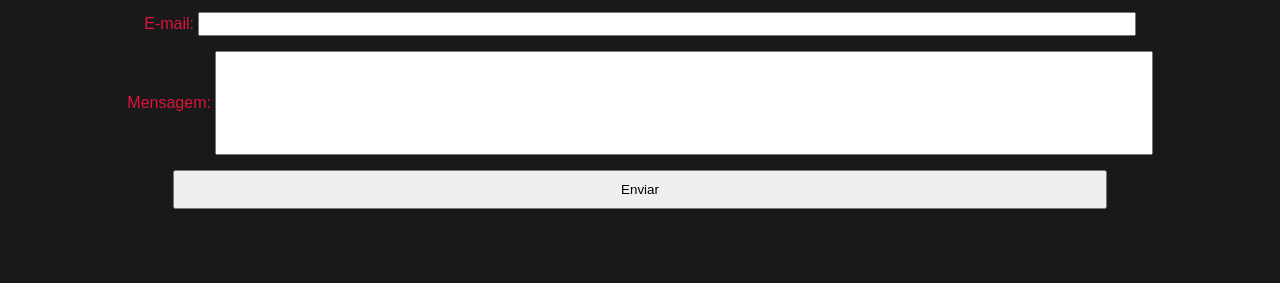
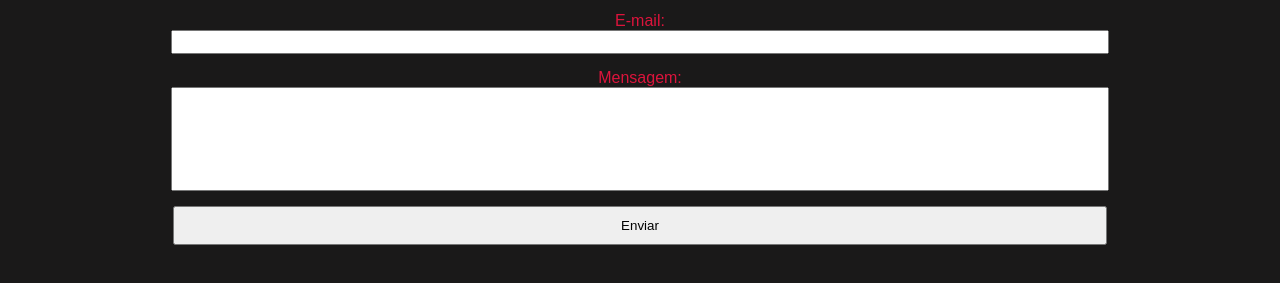
Before and after one commit to W1NG4MER/prova, a plain HTML site: page pages/contato.html in a window 1280 px wide. Shown: the part 385-668 px from the top of the page. Drawn offline with Linux system fonts and the light colour scheme.

Commit message:
Add files via upload

```diff
--- a/pages/contato.html
+++ b/pages/contato.html
@@ -22,9 +22,9 @@
 
     <div class="contato">
         <h1>Entre em contato!</h1>
-        <label for="">E-mail:</label>
+        <label for="">E-mail:</label>  <br>
         <input type="email" id="email"> <br>
-        <label for="">Mensagem:</label>
+        <label for="" id="label_msg">Mensagem:</label> <br>
         <input type="text" id="mensagem"> <br>
         <button>Enviar</button>
     </div>
```
